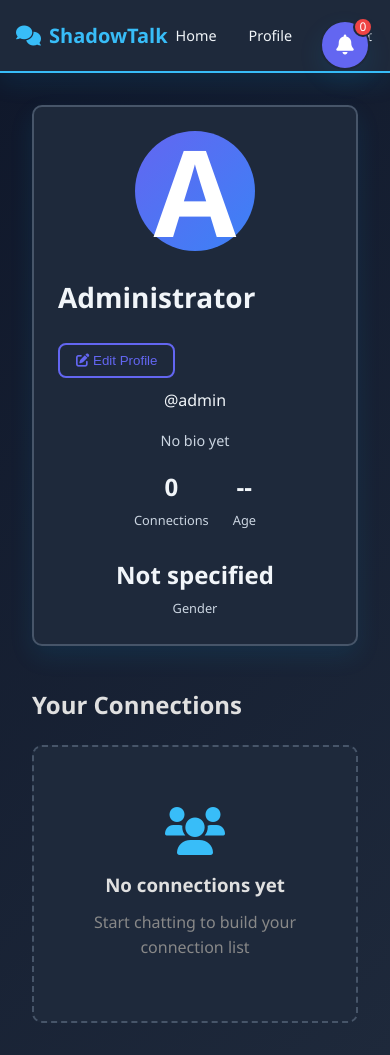
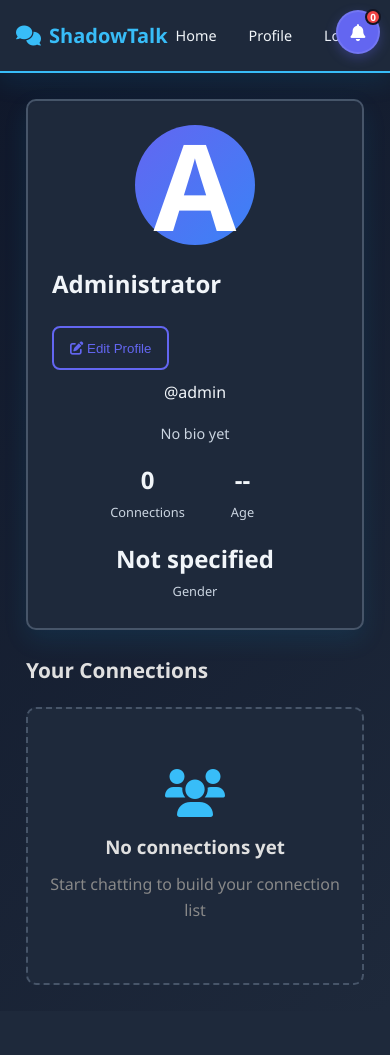
Before and after one commit to Burhan-012345/ShadowTalk, a Flask app: page /profile in a window 390 px wide. After the commit the page ends 985 px from the top, so only its background shows below. Run offline with Flask 3, Linux system fonts and the light colour scheme; a user stored in the database is signed in; data that the repository does not hold is empty; parts of the project's set-up code (start-up, migrations or seed data) failed here and were passed over; some libraries are stand-ins or nearby versions.

Commit message:
Update profile.html

```diff
--- a/templates/profile.html
+++ b/templates/profile.html
@@ -829,8 +751,16 @@
     align-items: center;
     justify-content: center;
     cursor: pointer;
-    z-index: 1000;
+    z-index: 1001;
     font-size: 20px;
+    box-shadow: 0 4px 12px rgba(99, 102, 241, 0.3);
+    transition: all 0.3s ease;
+    border: 2px solid rgba(255, 255, 255, 0.1);
+  }
+
+  .notification-bell:hover {
+    transform: scale(1.05);
+    box-shadow: 0 6px 20px rgba(99, 102, 241, 0.4);
   }
 
   .notification-count {
@@ -846,6 +776,93 @@
     display: flex;
     align-items: center;
     justify-content: center;
+    font-weight: bold;
+    border: 2px solid #151522;
+  }
+
+  /* Notifications Panel */
+  .notifications-panel {
+    position: fixed;
+    top: 0;
+    right: -400px;
+    width: 400px;
+    height: 100vh;
+    background: #151522;
+    border-left: 1px solid rgba(99, 102, 241, 0.2);
+    transition: right 0.3s ease;
+    z-index: 1002;
+  }
+
+  .notifications-panel.active {
+    right: 0;
+  }
+
+  .notifications-header {
+    padding: 20px;
+    border-bottom: 1px solid rgba(99, 102, 241, 0.2);
+    display: flex;
+    justify-content: space-between;
+    align-items: center;
+    background: #1a1a2e;
+  }
+
+  .notifications-list {
+    padding: 20px;
+    height: calc(100vh - 80px);
+    overflow-y: auto;
+    background: #151522;
+  }
+
+  .notification-item {
+    background: #1a1a2e;
+    border-radius: 8px;
+    padding: 15px;
+    margin-bottom: 10px;
+    border: 1px solid rgba(99, 102, 241, 0.2);
+  }
+
+  .notification-content h4 {
+    margin: 0 0 5px 0;
+    color: #e0e0e0;
+  }
+
+  .notification-content p {
+    margin: 0 0 5px 0;
+    color: #888;
+  }
+
+  .notification-content small {
+    color: #666;
+  }
+
+  .notification-actions {
+    margin-top: 10px;
+  }
+
+  .btn-small {
+    background: #2d2d42;
+    color: white;
+    border: none;
+    padding: 5px 10px;
+    border-radius: 4px;
+    cursor: pointer;
+    font-size: 12px;
+  }
+
+  .btn-small:hover {
+    background: #3d3d52;
+  }
+
+  .no-notifications {
+    text-align: center;
+    color: #888;
+    padding: 40px 20px;
+  }
+
+  /* Ensure proper stacking context */
+  .profile-container {
+    position: relative;
+    z-index: 1;
   }
 
   /* Responsive Design */
@@ -886,11 +903,242 @@
     .notifications-panel {
       width: 100%;
       right: -100%;
+      z-index: 1002;
     }
 
     .modal-content {
       margin: 10% auto;
       width: 95%;
+    }
+
+    /* Notification Bell Mobile */
+    .notification-bell {
+      top: 15px;
+      right: 15px;
+      width: 45px;
+      height: 45px;
+      font-size: 18px;
+      z-index: 1001;
+    }
+
+    .notification-count {
+      width: 18px;
+      height: 18px;
+      font-size: 11px;
+      top: -3px;
+      right: -3px;
+    }
+
+    /* Ensure navbar doesn't overlap */
+    .navbar {
+      z-index: 1000;
+      position: relative;
+    }
+  }
+
+  /* Mobile Responsive Fixes for Profile Page */
+  @media (max-width: 480px) {
+    .profile-container {
+      padding: 10px;
+      margin-top: 0;
+    }
+
+    .profile-header {
+      flex-direction: column;
+      text-align: center;
+      gap: 20px;
+    }
+
+    .profile-info {
+      width: 100%;
+    }
+
+    .profile-header-actions {
+      flex-direction: column;
+      gap: 15px;
+    }
+
+    .profile-stats {
+      justify-content: center;
+      gap: 15px;
+    }
+
+    .stat {
+      min-width: 80px;
+    }
+
+    .connections-grid {
+      grid-template-columns: 1fr;
+      gap: 15px;
+    }
+
+    .connection-card {
+      flex-direction: column;
+      text-align: center;
+      padding: 15px;
+    }
+
+    .connection-actions {
+      width: 100%;
+      justify-content: center;
+    }
+
+    .connection-actions .btn-primary {
+      width: 100%;
+      justify-content: center;
+    }
+
+    /* Modal fixes for mobile */
+    .profile-modal {
+      margin: 10px;
+      width: calc(100% - 20px);
+      max-height: 95vh;
+    }
+
+    .modal-body {
+      padding: 15px;
+    }
+
+    .avatar-upload-section {
+      flex-direction: column;
+      align-items: center;
+      gap: 20px;
+    }
+
+    .avatar-preview-edit {
+      width: 120px;
+      height: 120px;
+    }
+
+    .avatar-upload-options {
+      width: 100%;
+    }
+
+    .upload-option,
+    .btn-secondary,
+    .btn-danger {
+      width: 100%;
+      justify-content: center;
+    }
+
+    .form-grid {
+      grid-template-columns: 1fr;
+      gap: 15px;
+    }
+
+    .interests-grid-edit {
+      grid-template-columns: repeat(2, 1fr);
+      max-height: 200px;
+    }
+
+    .modal-footer {
+      flex-direction: column;
+      gap: 10px;
+    }
+
+    .modal-footer .btn {
+      width: 100%;
+      justify-content: center;
+    }
+
+    /* Notification bell positioning */
+    .notification-bell {
+      top: 10px;
+      right: 10px;
+      width: 44px;
+      height: 44px;
+      font-size: 17px;
+      z-index: 1001;
+    }
+
+    .notification-count {
+      width: 16px;
+      height: 16px;
+      font-size: 10px;
+    }
+
+    /* Notifications panel full screen on mobile */
+    .notifications-panel {
+      width: 100%;
+      right: -100%;
+      z-index: 1002;
+    }
+
+    .notifications-panel.active {
+      right: 0;
+    }
+
+    /* Ensure touch targets are at least 44px */
+    .btn-edit,
+    .btn-primary,
+    .btn-secondary {
+      min-height: 44px;
+      padding: 12px 16px;
+    }
+
+    /* Font size adjustments */
+    .profile-header h1 {
+      font-size: 1.5rem;
+    }
+
+    .connections-section h2 {
+      font-size: 1.3rem;
+    }
+
+    /* Prevent horizontal scrolling */
+    body {
+      overflow-x: hidden;
+      position: relative;
+    }
+
+    .profile-content {
+      margin-top: 20px;
+    }
+  }
+
+  /* Additional fixes for very small screens */
+  @media (max-width: 360px) {
+    .profile-container {
+      padding: 5px;
+    }
+
+    .interests-grid-edit {
+      grid-template-columns: 1fr;
+    }
+
+    .interest-tag {
+      font-size: 0.8rem;
+    }
+
+    .stat {
+      min-width: 70px;
+    }
+
+    .stat-number {
+      font-size: 1.1rem;
+    }
+
+    .stat-label {
+      font-size: 0.8rem;
+    }
+
+    .notification-bell {
+      top: 8px;
+      right: 8px;
+      width: 42px;
+      height: 42px;
+      font-size: 16px;
+    }
+  }
+
+  /* Fix for iOS Safari viewport */
+  @supports (-webkit-touch-callout: none) {
+    .profile-modal {
+      max-height: -webkit-fill-available;
+    }
+
+    .modal-content {
+      max-height: 90vh;
     }
   }
 </style>
@@ -1622,5 +1870,45 @@
     const metaTag = document.querySelector('meta[name="csrf-token"]');
     return metaTag ? metaTag.getAttribute('content') : '';
   }
+
+  // Mobile-specific enhancements
+function enhanceMobileExperience() {
+  // Better touch handling
+  document.addEventListener('touchstart', function() {}, { passive: true });
+
+  // Prevent double-tap zoom
+  let lastTouchEnd = 0;
+  document.addEventListener('touchend', function(event) {
+    const now = (new Date()).getTime();
+    if (now - lastTouchEnd <= 300) {
+      event.preventDefault();
+    }
+    lastTouchEnd = now;
+  }, false);
+
+  // Improve scrolling performance
+  document.documentElement.style.setProperty('--scroll-behavior', 'smooth');
+}
+
+// Initialize when page loads
+document.addEventListener('DOMContentLoaded', function() {
+  enhanceMobileExperience();
+
+  // Add viewport meta tag if missing
+  if (!document.querySelector('meta[name="viewport"]')) {
+    const viewport = document.createElement('meta');
+    viewport.name = 'viewport';
+    viewport.content = 'width=device-width, initial-scale=1.0, maximum-scale=1.0, user-scalable=no';
+    document.head.appendChild(viewport);
+  }
+});
+
+// Mobile menu toggle for intro page
+function toggleMobileMenu() {
+  const navLinks = document.querySelector('.nav-links');
+  if (navLinks) {
+    navLinks.classList.toggle('active');
+  }
+}
 </script>
 {% endblock %}
```
Also changed, not shown: other parts of templates/profile.html (+1 -79 lines).
